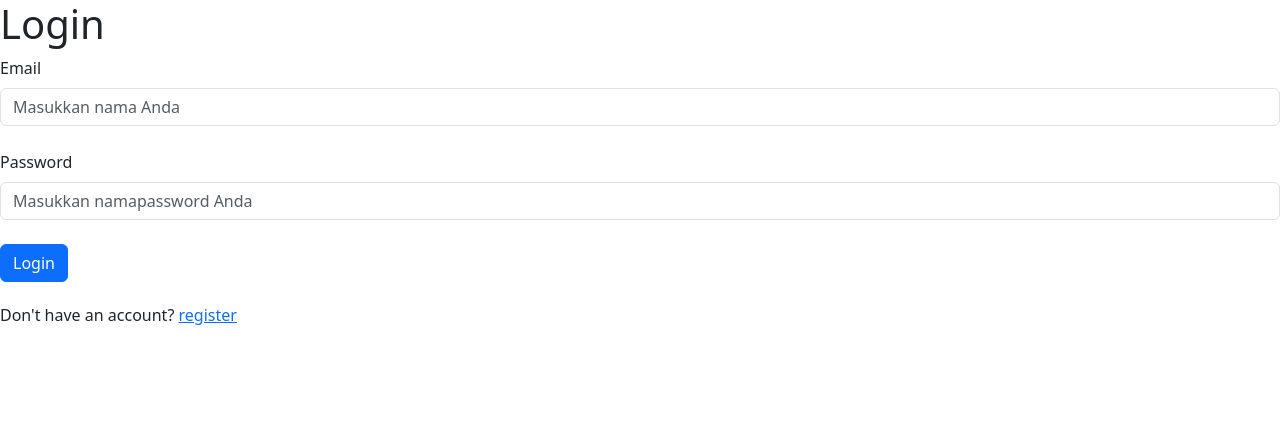
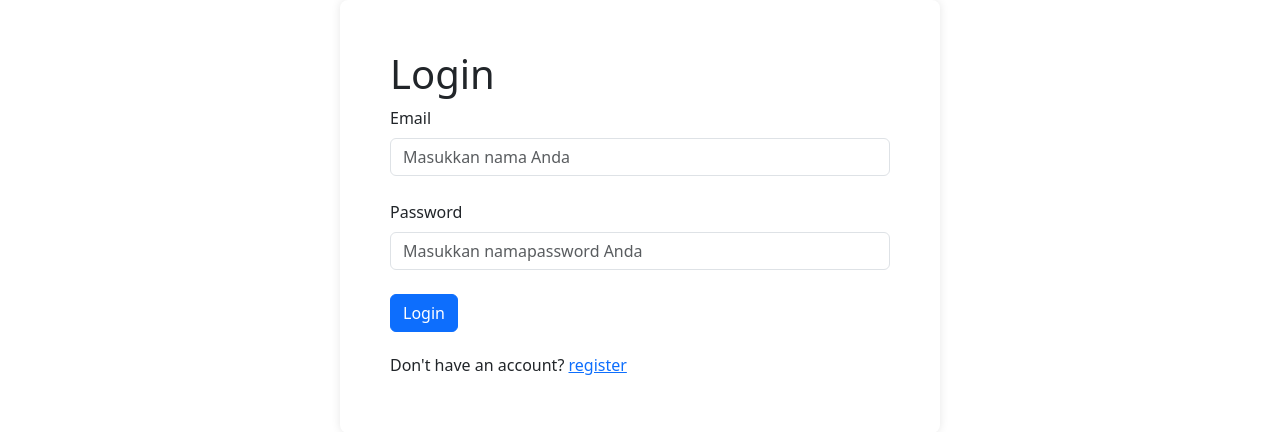
Before and after one commit to aliyawl/PApwd, a PHP site: page /pages/login.php in a window 1280 px wide. Shown: the top 432 px of the page. Run offline with PHP 8.4, Linux system fonts and the light colour scheme.

Commit message:
Update style.css

```diff
--- a/PA PWD/style.css
+++ b/PA PWD/style.css
@@ -1 +1,22 @@
-/* login */
+* {
+    margin: 0;
+    padding: 0;
+    box-sizing: border-box;
+}
+
+.body {
+    font-family: 'Segoe UI', sans-serif;
+    background-color: #f4f4f4;
+    display: flex;
+    justify-content: center;
+    align-items: center;
+}
+
+.login-container{
+    max-width: 600px;
+    margin: auto;
+    background: white;
+    padding: 50px;
+    border-radius: 8px;
+    box-shadow: 0px 0px 10px rgba(0, 0, 0, 0.1);
+}
```
